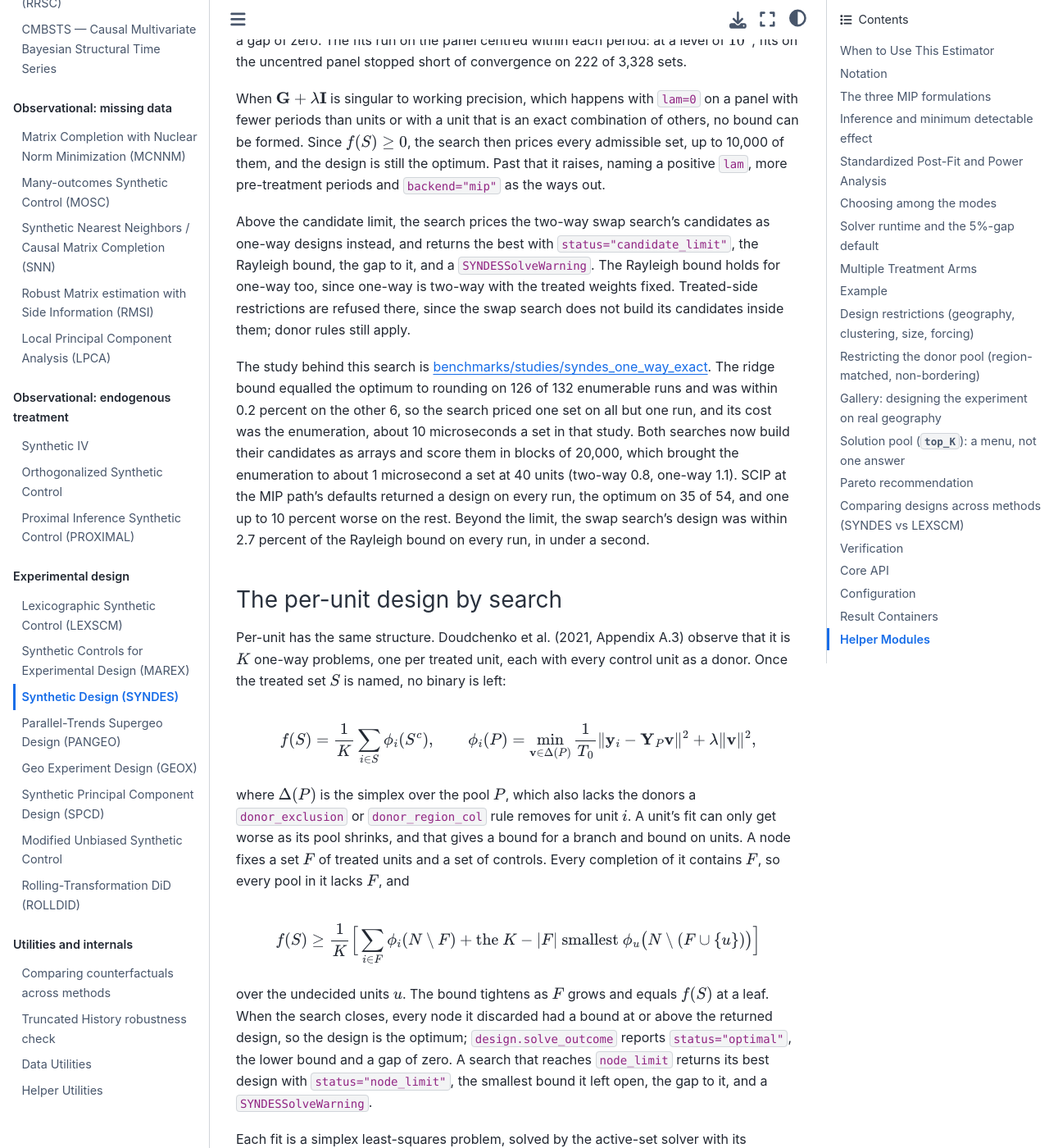
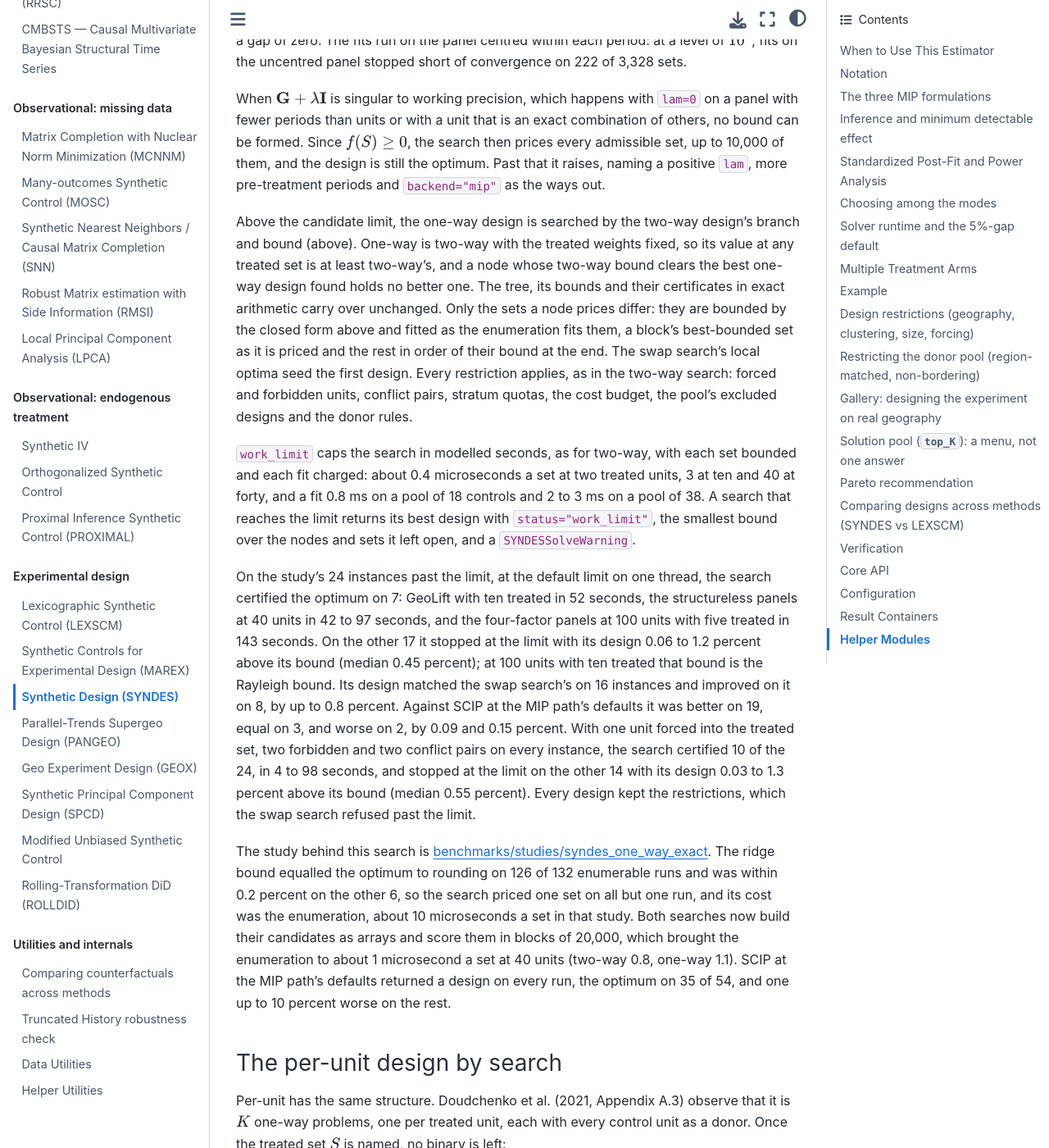
Before and after one commit to jgreathouse9/mlsynth, a Sphinx documentation site: the page built from docs/syndes.rst, in a window 1280 px wide and 1400 px high, scrolled down 20436 px. Shown: the whole window at 82% size. Built offline with Sphinx 7.4.7 and the Sphinx Book theme 1.1.4, drawn with Linux system fonts in a browser that asks for light colours; pages that are not in the unit, such as notebooks, are missing from menus; some of the changed text lies outside the part shown.

Commit message:
SYNDES docs: the one-way design past the candidate limit (#820)
The search on the two-way tree with one-way's leaves, its work limit and
its costs, and the 24 instances of the #818 study past the limit, measured
on one thread with #845's costs applied: 7 certified (10 with restrictions),
the rest stopped 0.06 to 1.2 percent above their bound, every design at
least the swap search's, and every restriction kept.

Co-Authored-By: Claude Opus 5.5 <noreply@anthropic.com>
Claude-Session: https://claude.ai/code/session_012eUtL6z8zUY8NkURa4Svk7

```diff
--- a/docs/syndes.rst
+++ b/docs/syndes.rst
@@ -1049,13 +1049,39 @@ unit that is an exact combination of others, no bound can be formed. Since
 them, and the design is still the optimum. Past that it raises, naming a positive
 ``lam``, more pre-treatment periods and ``backend="mip"`` as the ways out.
 
-Above the candidate limit, the search prices the two-way swap search's
-candidates as one-way designs instead, and returns the best with
-``status="candidate_limit"``, the Rayleigh bound, the gap to it, and a
-``SYNDESSolveWarning``. The Rayleigh bound holds for one-way too, since one-way
-is two-way with the treated weights fixed. Treated-side restrictions are refused
-there, since the swap search does not build its candidates inside them; donor
-rules still apply.
+Above the candidate limit, the one-way design is searched by the two-way
+design's branch and bound (above). One-way is two-way with the treated weights
+fixed, so its value at any treated set is at least two-way's, and a node whose
+two-way bound clears the best one-way design found holds no better one. The
+tree, its bounds and their certificates in exact arithmetic carry over
+unchanged. Only the sets a node prices differ: they are bounded by the closed
+form above and fitted as the enumeration fits them, a block's best-bounded set
+as it is priced and the rest in order of their bound at the end. The swap
+search's local optima seed the first design. Every restriction applies, as in
+the two-way search: forced and forbidden units, conflict pairs, stratum quotas,
+the cost budget, the pool's excluded designs and the donor rules.
+
+``work_limit`` caps the search in modelled seconds, as for two-way, with each
+set bounded and each fit charged: about 0.4 microseconds a set at two treated
+units, 3 at ten and 40 at forty, and a fit 0.8 ms on a pool of 18 controls and
+2 to 3 ms on a pool of 38. A search that reaches the limit returns its best
+design with ``status="work_limit"``, the smallest bound over the nodes and sets
+it left open, and a ``SYNDESSolveWarning``.
+
+On the study's 24 instances past the limit, at the default limit on one
+thread, the search certified the optimum on 7: GeoLift with ten treated in 52
+seconds, the structureless panels at 40 units in 42 to 97 seconds, and the
+four-factor panels at 100 units with five treated in 143 seconds. On the other
+17 it stopped at the limit with its design 0.06 to 1.2 percent above its bound
+(median 0.45 percent); at 100 units with ten treated that bound is the Rayleigh
+bound. Its design matched the swap search's on 16 instances and improved on it
+on 8, by up to 0.8 percent. Against SCIP at the MIP path's defaults it was
+better on 19, equal on 3, and worse on 2, by 0.09 and 0.15 percent.
+With one unit forced into the treated set, two forbidden and two conflict pairs
+on every instance, the search certified 10 of the 24, in 4 to 98 seconds, and
+stopped at the limit on the other 14 with its design 0.03 to 1.3 percent above
+its bound (median 0.55 percent). Every design kept the restrictions, which the
+swap search refused past the limit.
 
 The study behind this search is
 `benchmarks/studies/syndes_one_way_exact <https://github.com/jgreathouse9/mlsynth/tree/main/benchmarks/studies/syndes_one_way_exact>`_.
@@ -1066,9 +1092,7 @@ that study. Both searches now build their candidates as arrays and score them
 in blocks of 20,000, which brought the enumeration to about 1 microsecond a set
 at 40 units (two-way 0.8, one-way 1.1). SCIP
 at the MIP path's defaults returned a design on every run, the optimum on 35 of
-54, and one up to 10 percent worse on the rest. Beyond the limit, the swap
-search's design was within 2.7 percent of the Rayleigh bound on every run, in
-under a second.
+54, and one up to 10 percent worse on the rest.
 
 The per-unit design by search
 ~~~~~~~~~~~~~~~~~~~~~~~~~~~~~
@@ -2001,7 +2025,8 @@ and extracts the assignment, weights, and pre-period prediction.
    :undoc-members:
 
 The exact one-way backend: enumeration under the ridge bound, pricing in bound
-order, and the swap-search fallback above the candidate limit.
+order, and above the candidate limit the two-way branch and bound with one-way's
+leaves.
 
 .. automodule:: mlsynth.utils.syndes_helpers.one_way_exact
    :members:
```
